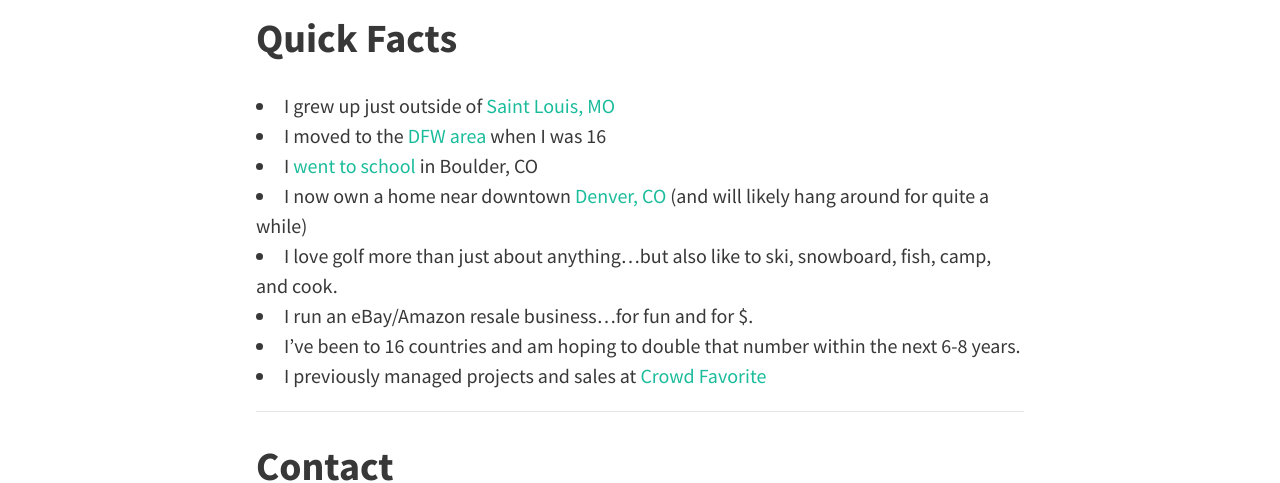
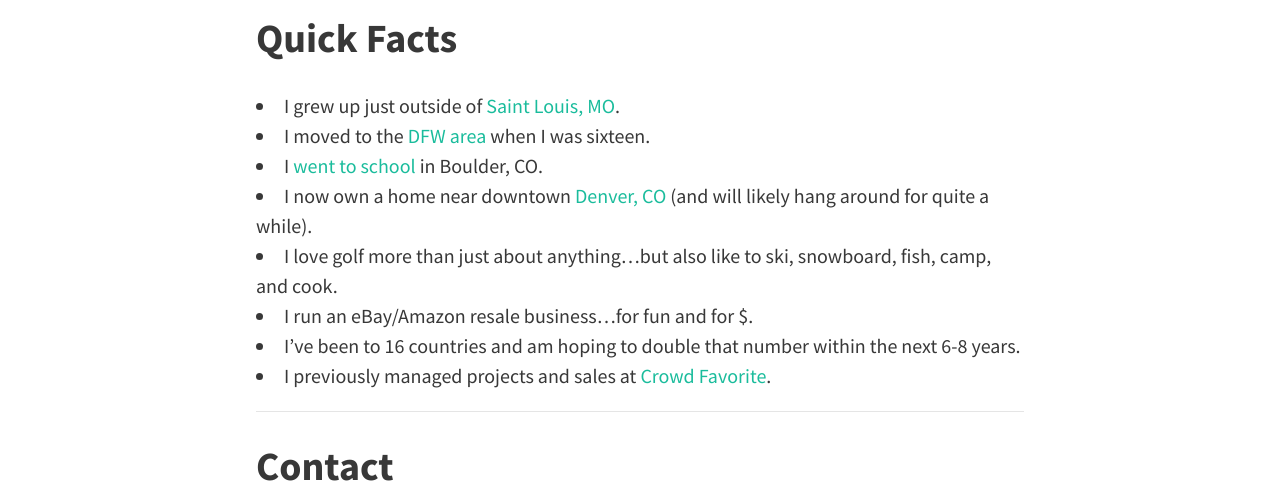
Before and after one commit to emerywebster/emerywebster.github.io, a Jekyll site: the page built from about.md, in a window 1280 px wide and 900 px high, scrolled down 326 px. Shown: the part 167-650 px from the top of the window. Built offline with Jekyll 4.4.1, drawn with Linux system fonts in a browser that asks for light colours; nearby versions of some CDN libraries; Markdown is read by kramdown in place of the engine named in the settings.

Commit message:
update styling

```diff
--- a/about.md
+++ b/about.md
@@ -10,14 +10,14 @@ Hello there! I'm Webb, a super-generalist living in Denver, Colorado.
 
 ## Quick Facts
 
-- I grew up just outside of [Saint Louis, MO](http://stlouis.cardinals.mlb.com/)
-- I moved to the [DFW area](http://mavs.com) when I was 16
-- I [went to school](http://leeds.colorado.edu) in Boulder, CO
-- I now own a home near downtown [Denver, CO](http://denverbroncos.com) (and will likely hang around for quite a while)
+- I grew up just outside of [Saint Louis, MO](http://stlouis.cardinals.mlb.com/).
+- I moved to the [DFW area](http://mavs.com) when I was sixteen.
+- I [went to school](http://leeds.colorado.edu) in Boulder, CO.
+- I now own a home near downtown [Denver, CO](http://denverbroncos.com) (and will likely hang around for quite a while).
 - I love golf more than just about anything...but also like to ski, snowboard, fish, camp, and cook.
 - I run an eBay/Amazon resale business...for fun and for $.
 - I've been to 16 countries and am hoping to double that number within the next 6-8 years.
-- I previously managed projects and sales at [Crowd Favorite](http://crowdfavorite.com)
+- I previously managed projects and sales at [Crowd Favorite](http://crowdfavorite.com).
 
 ---
 
```
